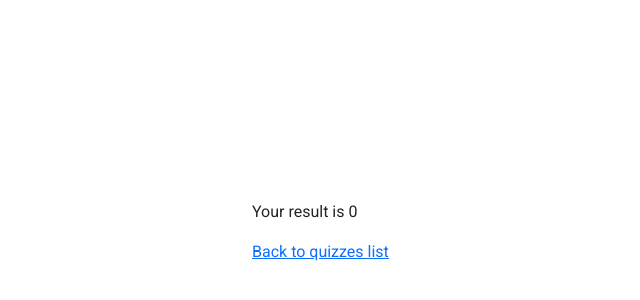
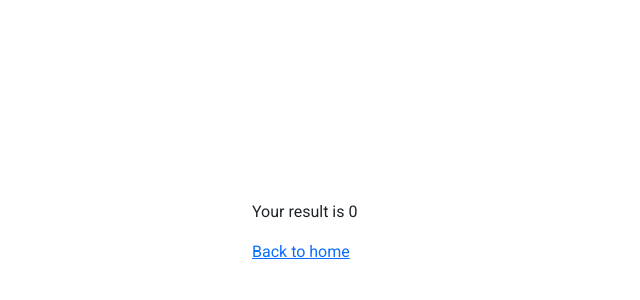
Before and after one commit to Gazda70/CodeTrainingApp, an Angular app in the folder client_app/code_training_app/: page /results in a window 1280 px wide. Shown: the part 100-400 px from the top of the page, without its empty margins (288-928 px from the left). Built offline with nearby package versions, Linux system fonts and the light colour scheme.

Commit message:
Rework home and login routing.

```diff
--- a/client_app/code_training_app/src/app/login/login.component.ts
+++ b/client_app/code_training_app/src/app/login/login.component.ts
@@ -45,7 +45,7 @@ export class LoginComponent {
       .subscribe({
         next: () => {
           // Navigate to the home page or another route upon successful login
-          this.router.navigate(['/']);
+          this.router.navigate(['/home']);
         },
         error: (error: string) => {
           this.error = error;
--- a/client_app/code_training_app/src/app/results/results.component.html
+++ b/client_app/code_training_app/src/app/results/results.component.html
@@ -1,5 +1,5 @@
 <div class="results">
     <p>Your result is {{ result }}</p>
 
-    <a routerLink="/">Back to quizzes list</a>
+    <a routerLink="/home">Back to home</a>
 </div>
```
Also changed, not shown: client_app/code_training_app/src/app/app.routes.ts (+4 -3 lines).
